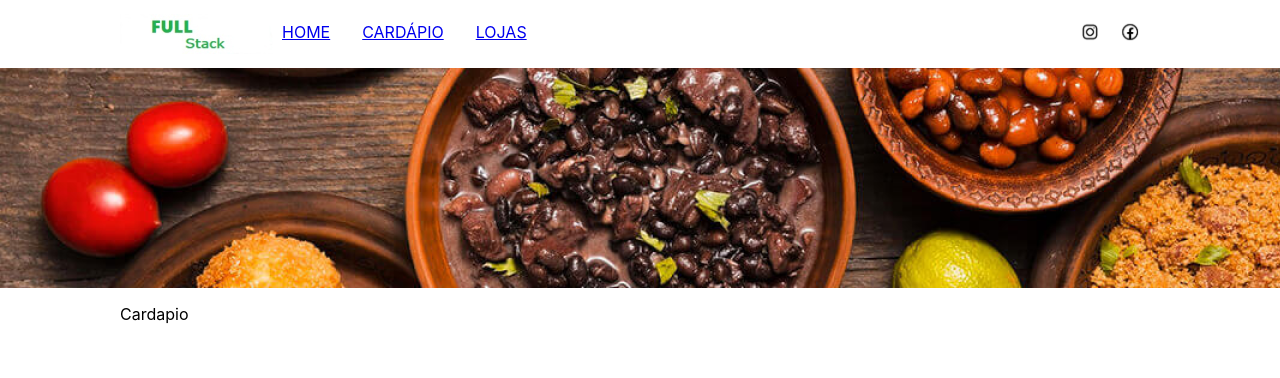
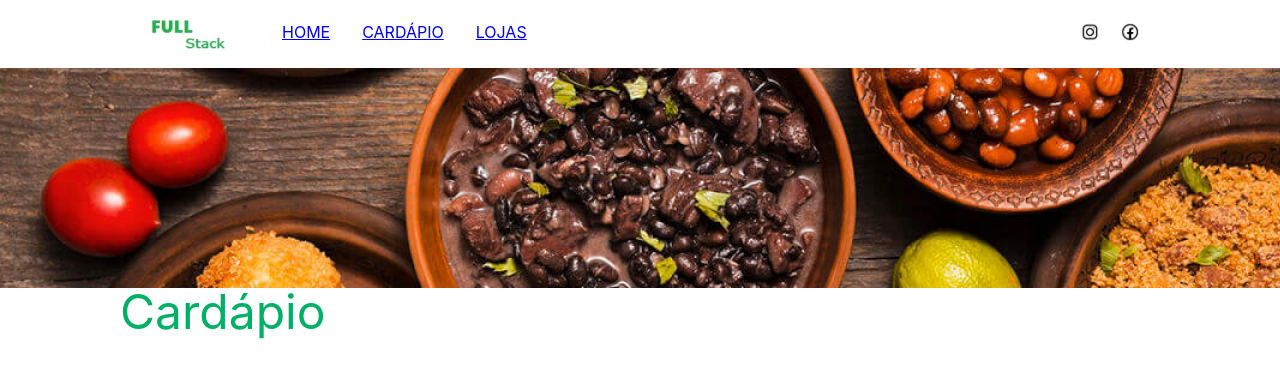
Before and after one commit to julianaqribeiro/front-end-full-stack-avancado, a React (Create React App) app: page /cardapio in a window 1280 px wide. Shown: the top 378 px of the page. Built offline with nearby package versions, Linux system fonts and the light colour scheme.

Commit message:
Criacao dos componentes ItemMenu e TituloPagina

```diff
--- a/src/App.css
+++ b/src/App.css
@@ -38,7 +38,6 @@
 }
 
 .outlet{
-
   margin-left: 120px;
   margin-right: 120px;
   margin-top: 16px;
--- /dev/null
+++ b/src/components/ItemMenu/ItemMenu.css
@@ -0,0 +1,9 @@
+.itemMenu{
+    color: #000000;
+    font-size: 16px;
+    line-height: 16px;
+    padding-left: 8px;
+    padding-right: 8px;
+    padding-top: 10px;
+    padding-bottom: 10px;
+}
--- /dev/null
+++ b/src/components/ItemMenu/ItemMenu.jsx
@@ -0,0 +1,13 @@
+import { Link } from "react-router-dom";
+import './ItemMenu.css';
+
+const ItemMenu = ({linkto, texto}) => {
+
+    return (
+        <div class="itemMenu">
+            <Link to={linkto}>{texto}</Link>
+        </div>
+    );
+}
+
+export default ItemMenu
--- a/src/components/NavBar/NavBar.css
+++ b/src/components/NavBar/NavBar.css
@@ -35,16 +35,6 @@
     }
 }
 
-.itemMenu{
-    color: #000000;
-    font-size: 16px;
-    line-height: 16px;
-    padding-left: 8px;
-    padding-right: 8px;
-    padding-top: 10px;
-    padding-bottom: 10px;
-}
-
 .banner{
     width: 100%;
     height: 220px;
--- a/src/components/NavBar/NavBar.jsx
+++ b/src/components/NavBar/NavBar.jsx
@@ -1,5 +1,5 @@
-import { Link } from "react-router-dom";
 import './NavBar.css';
+import ItemMenu from "../ItemMenu/ItemMenu";
 
 const NavBar = () => {
     return (
@@ -9,15 +9,9 @@ const NavBar = () => {
                     <img src="/assets/logo.jpg" alt="logo"></img>
                 </div>
                 <div class="menu">
-                    <div class="itemMenu">
-                        <Link to="/">HOME</Link>
-                    </div>
-                    <div class="itemMenu">
-                        <Link to="/cardapio">CARDÁPIO</Link>
-                    </div>
-                    <div class="itemMenu">
-                        <Link to="/lojas">LOJAS</Link>
-                    </div>
+                    <ItemMenu linkto={"/"} texto={"HOME"}></ItemMenu>
+                    <ItemMenu linkto={"/cardapio"} texto={"CARDÁPIO"}></ItemMenu>
+                    <ItemMenu linkto={"/lojas"} texto={"LOJAS"}></ItemMenu>
                 </div>
                 <div class="rede-social">
                     <div>
--- /dev/null
+++ b/src/components/TituloPagina/TituloPagina.css
@@ -0,0 +1,10 @@
+.container-titulo{
+    width: 100%;
+    height: 92px;
+}
+
+.titulo{
+    font-size: 48px;
+    line-height: 16px;
+    color: #00AF66;
+}
--- /dev/null
+++ b/src/components/TituloPagina/TituloPagina.jsx
@@ -0,0 +1,13 @@
+
+import './TituloPagina.css';
+
+const TituloPagina = ({texto}) => {
+
+    return (
+        <div class="container-titulo">
+            <span class="titulo">{ texto }</span>
+        </div>
+    );
+}
+
+export default TituloPagina
--- a/src/pages/Cardapio.jsx
+++ b/src/pages/Cardapio.jsx
@@ -1,7 +1,10 @@
 import React from "react";
+import TituloPagina from "../components/TituloPagina/TituloPagina";
 
 const Cardapio = () => {
-    return (<div>Cardapio</div>);
+    return (
+        <TituloPagina texto={"Cardápio"}></TituloPagina>
+    );
 }
 
 export default Cardapio
--- a/src/pages/Lojas.jsx
+++ b/src/pages/Lojas.jsx
@@ -1,7 +1,10 @@
 import React from "react";
+import TituloPagina from "../components/TituloPagina/TituloPagina";
 
 const Lojas = () => {
-    return (<div>Lojas</div>);
+    return (
+            <TituloPagina texto={"Lojas"}></TituloPagina>
+        );
 }
 
 export default Lojas
```
